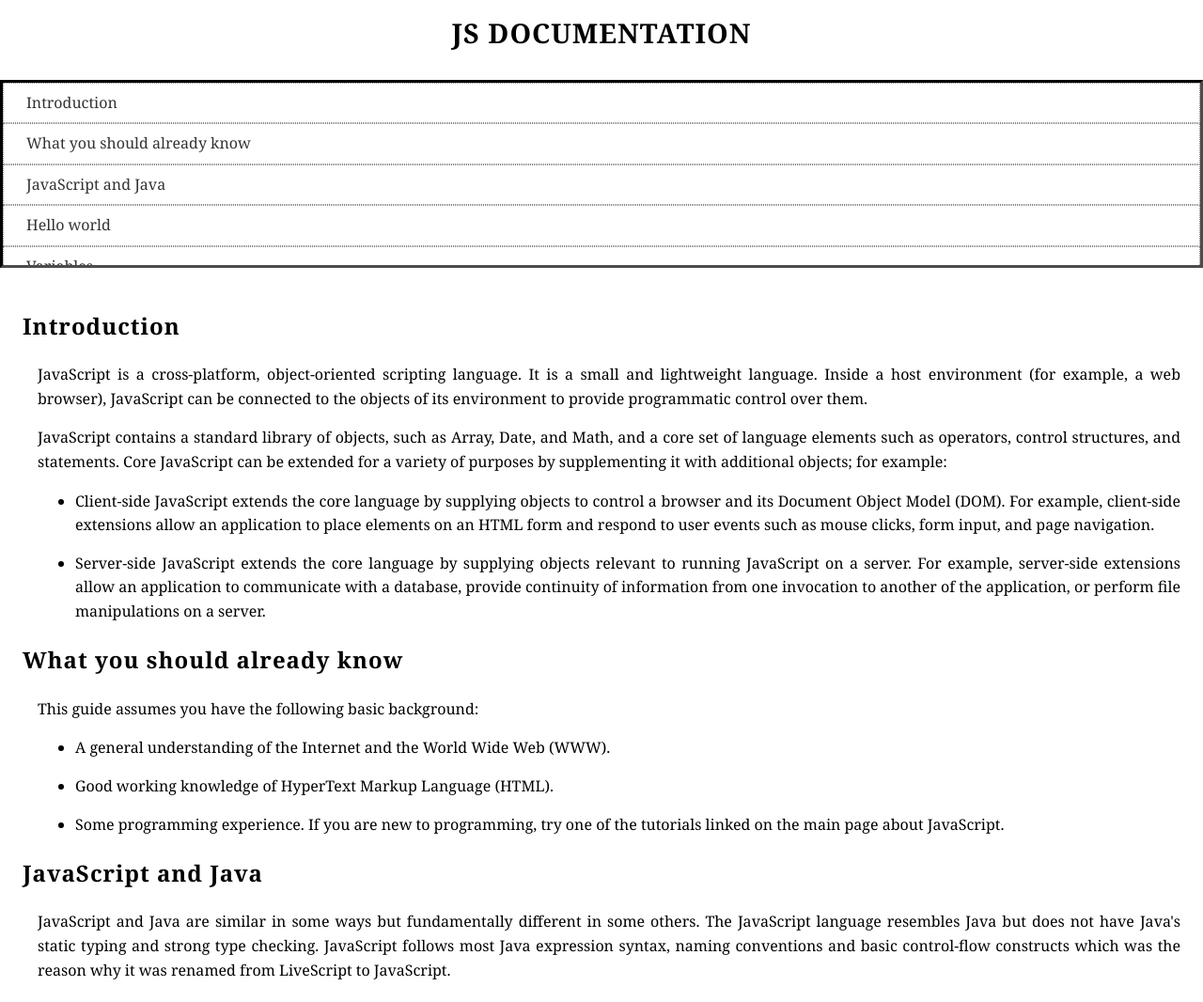
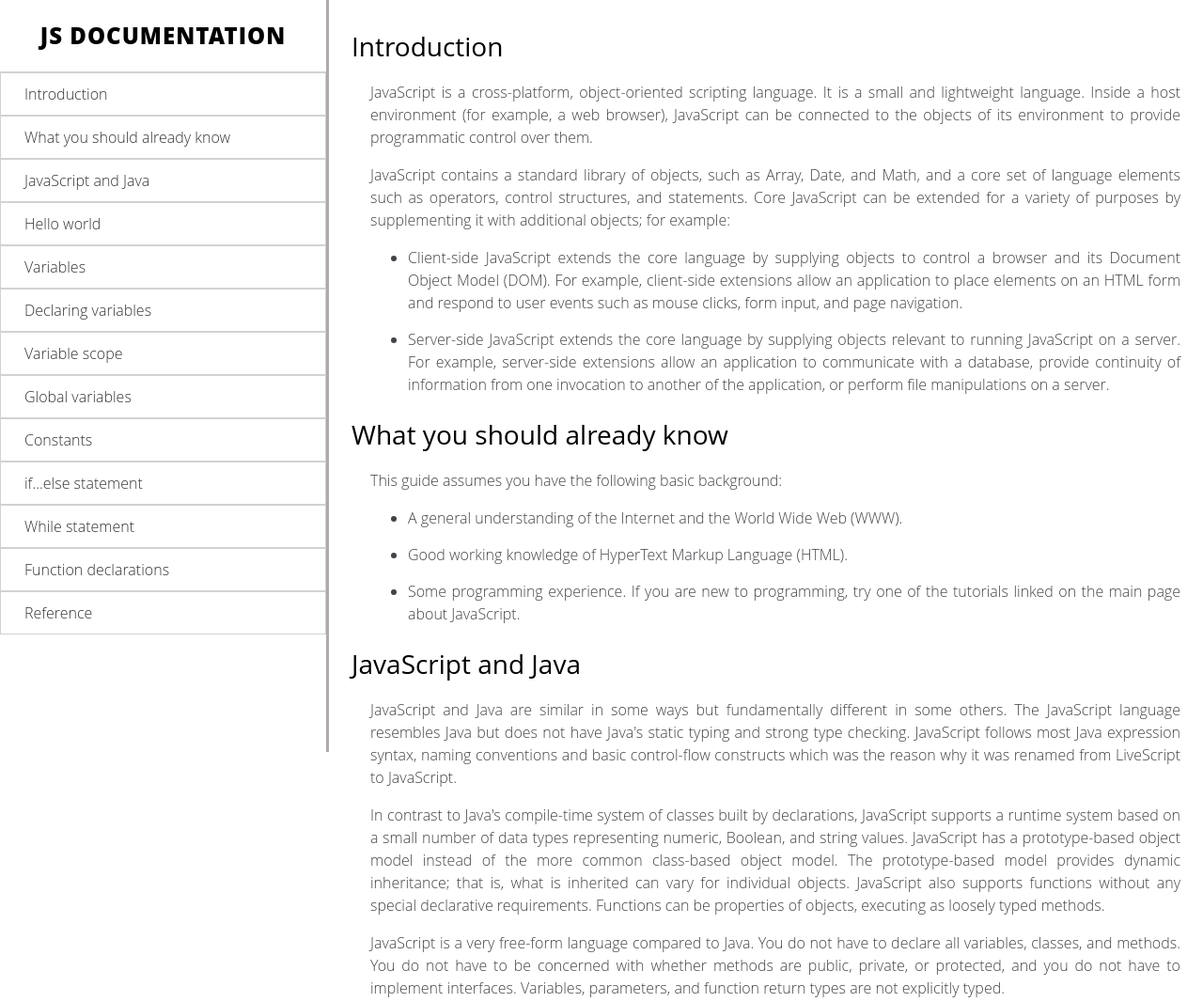
Before and after one commit to tmill007/Technical-Documentation-Page, a plain HTML site: page index.html in a window 1280 px wide. Shown: the top 1066 px of the page at 94% size. Drawn offline with Linux system fonts and the light colour scheme.

Commit message:
Include CSS styling for Main and NAV along with Media Query

```diff
--- a/index.html
+++ b/index.html
@@ -13,7 +13,7 @@
 <body>
     <nav id="navbar">
         <header class="navbar-header">JS Documentation</header>
-        <ul id="nav-links-container">
+        <ul id="nav-links-container" class="nav-links-container">
             <li class="nav-links"><a href="#introduction">Introduction</a></li>
             <li class="nav-links"><a href="#wysak">What you should already know</a></li>
             <li class="nav-links"><a href="#javascript_and_java">JavaScript and Java</a></li>
@@ -29,9 +29,9 @@
             <li class="nav-links"><a href="#reference">Reference</a></li>
         </ul>
     </nav>
-    <main id="main-container">
+    <main id="main-doc">
         <section class="main-section" id="introduction">
-        <h2 class="section-heading">Introduction</h2>
+        <header class="section-heading">Introduction</header>
             <article>
                 <p>JavaScript is a cross-platform, object-oriented scripting language. It is a small and lightweight language. Inside a host environment (for example, a web browser), JavaScript can be connected to the objects of its environment to provide programmatic control over them.</p>
                 <p>JavaScript contains a standard library of objects, such as Array, Date, and Math, and a core set of language elements such as operators, control structures, and statements. Core JavaScript can be extended for a variety of purposes by supplementing it with additional objects; for example:</p>
@@ -42,7 +42,7 @@
             </article>
         </section>
         <section class="main-section" id="wysak">
-        <h2 class="section-heading">What you should already know</h2>
+        <header class="section-heading">What you should already know</header>
             <article>
                 <p>This guide assumes you have the following basic background:</p>
                 <ul>
@@ -53,7 +53,7 @@
             </article>
         </section>
         <section class="main-section" id="javascript_and_java">
-            <h2 class="section-heading">JavaScript and Java</h2>
+            <header class="section-heading">JavaScript and Java</header>
                 <article>
                     <p>JavaScript and Java are similar in some ways but fundamentally different in some others. The JavaScript language resembles Java but does not have Java's static typing and strong type checking. JavaScript follows most Java expression syntax, naming conventions and basic control-flow constructs which was the reason why it was renamed from LiveScript to JavaScript.</p>
                     <p>In contrast to Java's compile-time system of classes built by declarations, JavaScript supports a runtime system based on a small number of data types representing numeric, Boolean, and string values. JavaScript has a prototype-based object model instead of the more common class-based object model. The prototype-based model provides dynamic inheritance; that is, what is inherited can vary for individual objects. JavaScript also supports functions without any special declarative requirements. Functions can be properties of objects, executing as loosely typed methods.</p>
@@ -61,7 +61,7 @@
                 </article>
         </section>
         <section class="main-section" id="hello_world">
-            <h2 class="section-heading">Hello world</h2>
+            <header class="section-heading">Hello world</header>
             <article>
                 <p>To get started with writing JavaScript, open the Scratchpad and write your first "Hello world" JavaScript code:</p>
                 <code>
@@ -73,7 +73,7 @@
             </article>
         </section>
         <section class="main-section" id="variables">
-            <h2 class="section-heading">Variables</h2>
+            <header class="section-heading">Variables</header>
             <article>
                 <p>You use variables as symbolic names for values in your application. The names of variables, called identifiers, conform to certain rules.</p>
                 <p>A JavaScript identifier must start with a letter, underscore (_), or dollar sign ($); subsequent characters can also be digits (0-9). Because JavaScript is case sensitive, letters include the characters "A" through "Z" (uppercase) and the characters "a" through "z" (lowercase).</p>
@@ -81,7 +81,7 @@
             </article>
         </section>
         <section class="main-section" id="declaring_variables">
-            <h2 class="section-heading">Declaring variables</h2>
+            <header class="section-heading">Declaring variables</header>
             <article>
                 <p>You can declare a variable in three ways:</p>
                 <p>With the keyword var. For example,</p>
@@ -102,7 +102,7 @@
             </article>
         </section>
         <section class="main-section" id="variable_scope">
-            <h2>Variable scope</h2>
+            <header class="section-heading">Variable scope</header>
             <article>
                 <p>When you declare a variable outside of any function, it is called a global variable, because it is available to any other code in the current document. When you declare a variable within a function, it is called a local variable, because it is available only within that function.</p>
                 <p>JavaScript before ECMAScript 2015 does not have block statement scope; rather, a variable declared within a block is local to the function (or global scope) that the block resides within. For example the following code will log 5, because the scope of x is the function (or global context) within which x is declared, not the block, which in this case is an if statement.</p>
@@ -117,14 +117,14 @@
             </article>
         </section>
         <section class="main-section" id="global_variables">
-            <h2 class="section-heading">Global variables</h2>
+            <header class="section-heading">Global variables</header>
             <article>
                 <p>Global variables are in fact properties of the global object. In web pages the global object is window, so you can set and access global variables using the window.variable syntax.</p>
                 <p>Consequently, you can access global variables declared in one window or frame from another window or frame by specifying the window or frame name. For example, if a variable called phoneNumber is declared in a document, you can refer to this variable from an iframe as parent.phoneNumber.</p>
             </article>
         </section>
         <section class="main-section" id="constants">
-            <h2 class="section-heading">Constants</h2>
+            <header class="section-heading">Constants</header>
             <article>
                 <p>You can create a read-only, named constant with the const keyword. The syntax of a constant identifier is the same as for a variable identifier: it must start with a letter, underscore or dollar sign and can contain alphabetic, numeric, or underscore characters.</p>
                 <code>
@@ -145,7 +145,7 @@
             </article>
         </section>
         <section class="main-section" id="data_types">
-            <h2 class="section-heading">Data types</h2>
+            <header class="section-heading">Data types</header>
             <article>
                 <p>The latest ECMAScript standard defines seven data types:</p>
                 <ul>
@@ -164,7 +164,7 @@
             </article>
         </section>
         <section class="main-section" id="if_else_statement">
-            <h2 class="section-heading">if...else statement</h2>
+            <header class="section-heading">if...else statement</header>
             <article>
                 <p>Use the if statement to execute a statement if a logical condition is true. Use the optional else clause to execute a statement if the condition is false. An if statement looks as follows:</p>
                 <code>
@@ -194,7 +194,7 @@
             </article>
         </section>
         <section class="main-section" id="while_statement">
-            <h2 class="section-heading">while statement</h2>
+            <header class="section-heading">while statement</header>
             <article>
                 <p>A while statement executes its statements as long as a specified condition evaluates to true. A while statement looks as follows:</p>
                 <code>
@@ -218,7 +218,7 @@
             </article>
         </section>
         <section class="main-section" id="function_declarations">
-            <h2 class="section-heading">Function declarations</h2>
+            <header class="section-heading">Function declarations</header>
             <article>
                 <p>A function definition (also called a function declaration, or function statement) consists of the function keyword, followed by:</p>
                 <ul>
@@ -238,7 +238,7 @@
             </article>
         </section>
         <section class="main-section" id="reference">
-            <h2 class="section-heading">Reference</h2>
+            <header class="section-heading">Reference</header>
             <div>
                 <ul>
                     <li>All the documentation in this page is taken from <a href="https://developer.mozilla.org/en-US/docs/Web/JavaScript/Guide">MDN</a></li>
--- a/style.css
+++ b/style.css
@@ -12,12 +12,14 @@
 
 body {
     margin: 0;
-    font-family: Georgia, Times, 'Times New Roman', serif;
-    line-height: 1.6;
+    font-family: 'Open Sans', Arial, sans-serif;
+    line-height: 1.5;
+    font-weight: 300;
+    color: #424347;
     font-size: 16px;
-    font-weight: 300;
+    background-color: #ffffff;
+    display: grid;
     text-align: justify;
-    display: grid;
     grid-template-columns: 1fr 1fr;
     grid-template-rows: 300px 80%;
     grid-template-areas:
@@ -29,49 +31,35 @@ code p {
     background: rgba(218, 216, 216, 0.35);
     padding: 15px;
     border-radius: 4px;
-    margin-left: 20px;
+    margin-left: 30px;
     white-space: pre-line;
     font-family: 'Courier New', Courier, monospace;
-    font-size: 12px;
+    font-size: 14px;
 }
-
-/* MEDIA QUERY */
-
-@media only screen and (min-width: 800px){
-
-
-}/* MEDIA QUERY END*/
-
 
 /* NAVIGATION & HEADING */
 
 #navbar {
     grid-area: nav;
-    display: grid;
-    grid-template-rows: auto 1fr;
-    grid-template-columns: 1fr;
-    align-items: center;
-    grid-template-areas:
-        "header"
-        "nav-links";
+
 }
 
-#main-container {
+#main-doc {
     grid-area: main;
 }
 
-header {
+.navbar-header {
     grid-area: header;
     font-size: 1.8em;
     font-weight: 800;
-    margin: auto;
+    text-align: center;
     padding: 0.4em 0px;
     text-transform: uppercase;
-    letter-spacing: 1px
+    letter-spacing: 1px;
+    color: black;
 }
 
 #nav-links-container {
-    grid-area: nav-links;
     max-height: 200px;
     overflow-y: scroll;
     list-style: none;
@@ -102,22 +90,65 @@ a {
 
 /* MAIN CONTAINER */
 
-#main-container {
+#main-doc {
     padding: 0.5em 1.5em;
 }
 
 .section-heading {
-    font-weight: 700;
-    letter-spacing: 1px;
+    font-size: 28px;
+    font-weight: 500;
+    color: black;
+    margin-top: 20px;
 }
 
 /* ARTICLE SECTION */
 
 article {
-    padding-left: 1em;
+    padding-left: 20px;
 }
 
 article ul {
     display: grid;
     grid-gap: 15px;
 }
+
+/* MEDIA QUERY */
+
+@media only screen and (min-width: 800px){
+    body {
+        grid-template-columns: 350px 1fr;
+        grid-template-rows: 1fr;
+        grid-template-areas:
+        "nav  main"
+        "nav  main";
+    }
+
+    #navbar {
+        position: fixed;
+        top: 0;
+        left: 0;
+        width: 350px;
+        height: 100%;
+        border-right: 3px solid #afaaaa;
+    }
+
+    .navbar-header {
+        font-size: 24px;
+        font-weight: 800;
+        margin: auto;
+        padding: 20px 10px;
+        text-transform: uppercase;
+        border-bottom: 1px solid #d3d2d2;
+    }
+
+    #nav-links-container {
+        max-height: 100%;
+        overflow: auto;
+        border: none;
+    }
+
+    .nav-links {
+        padding: 10px 25px;
+        border: 1px solid #d3d2d2;
+
+}/* MEDIA QUERY END*/
```
